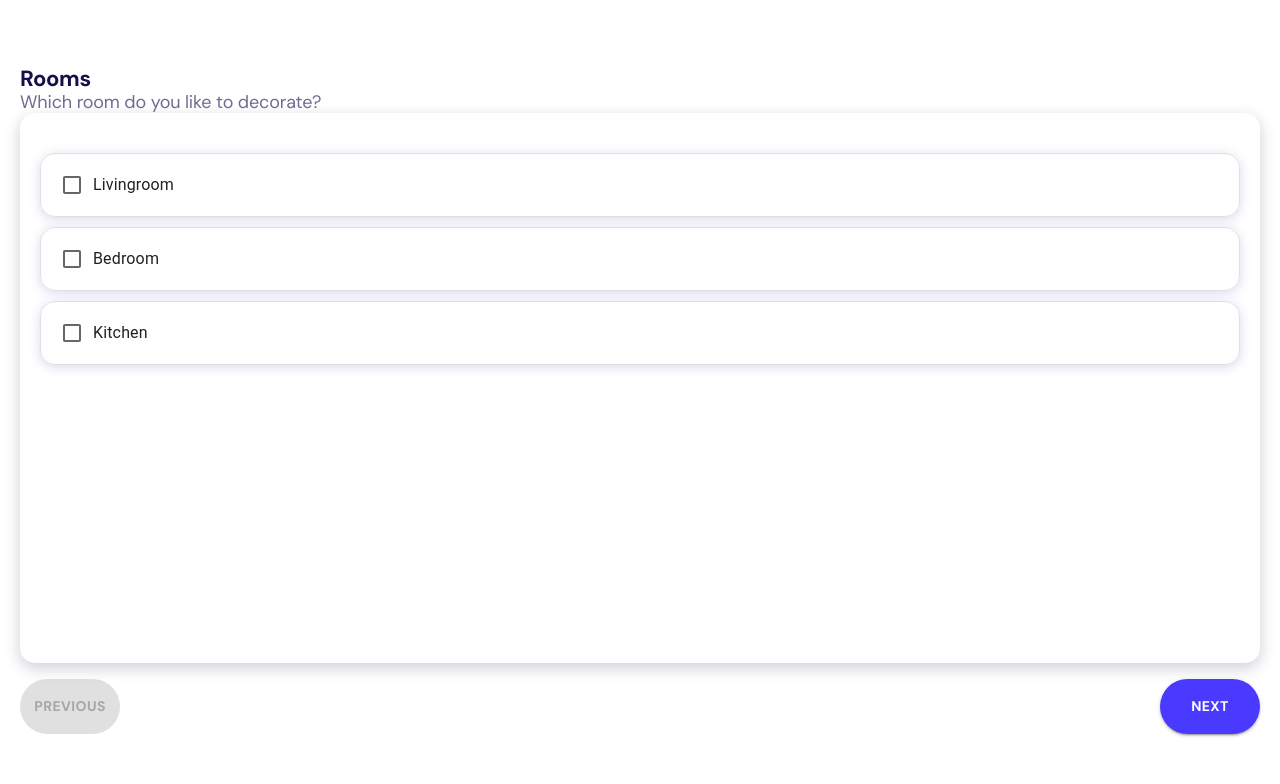
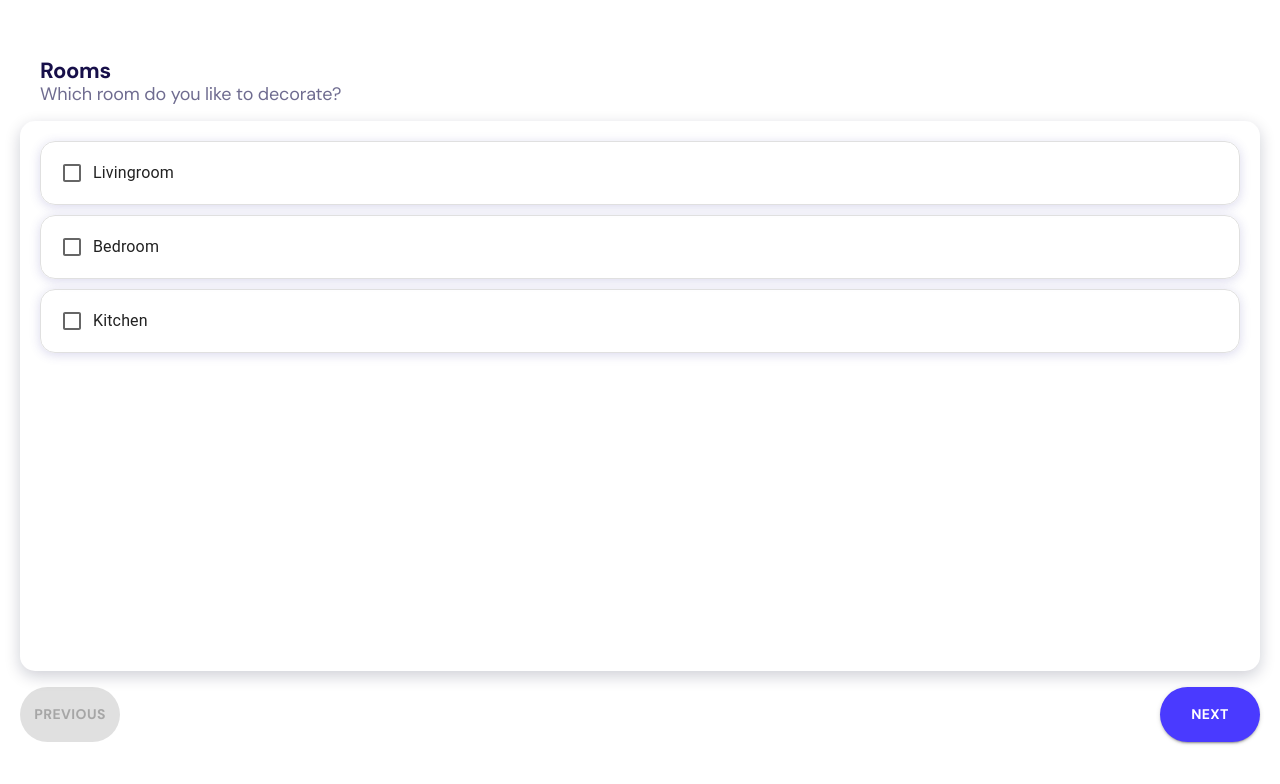
Before and after one commit to gjrkdk/watkostmijninterieur, a React app in the folder apps/frontend/: page / in a window 1280 px wide. Shown: the top 784 px of the page. Built offline with nearby package versions, Linux system fonts and the light colour scheme.

Commit message:
refactor MultiStep component layout and have error handling for title and question from steps

```diff
--- a/apps/frontend/src/components/form/MultiStep/MultiStep.tsx
+++ b/apps/frontend/src/components/form/MultiStep/MultiStep.tsx
@@ -10,6 +10,12 @@ import {
 } from "../../../utils/utils";
 import { Box, Button, Paper, styled, Typography } from "@mui/material";
 import { stepValidation, contactFormValidation } from "../../../validation";
+
+const TitleQuestionContainer = styled(Box)({
+  marginBottom: "16px",
+  paddingLeft: "20px",
+  paddingRight: "20px",
+});
 
 const ButtonContainer = styled(Box)({
   marginTop: "16px",
@@ -34,6 +40,14 @@ export const MultiStep = () => {
   const StepTitle = steps[safeActiveStep].title;
   const StepQuestion = steps[safeActiveStep].question;
   const StepComponent = steps[safeActiveStep].component;
+
+  if (!StepTitle) {
+    <div>Error: No title to be found</div>;
+  }
+
+  if (!StepQuestion) {
+    <div>Error: No question to be found</div>;
+  }
 
   if (!StepComponent) {
     return <div>Error: No component found</div>;
@@ -144,8 +158,10 @@ export const MultiStep = () => {
 
   return (
     <Fragment>
-      <Typography variant="h1">{StepTitle}</Typography>
-      <Typography variant="h2">{StepQuestion}</Typography>
+      <TitleQuestionContainer>
+        <Typography variant="h1">{StepTitle}</Typography>
+        <Typography variant="h2">{StepQuestion}</Typography>
+      </TitleQuestionContainer>
       <Paper>
         <Box component="form" onSubmit={handleSubmit} id="multi-step-form">
           <StepComponent />
--- a/apps/frontend/src/theme.tsx
+++ b/apps/frontend/src/theme.tsx
@@ -105,7 +105,6 @@ export const theme = createTheme({
       styleOverrides: {
         root: {
           width: "100%",
-          marginTop: "20px",
         },
       },
     },
```
